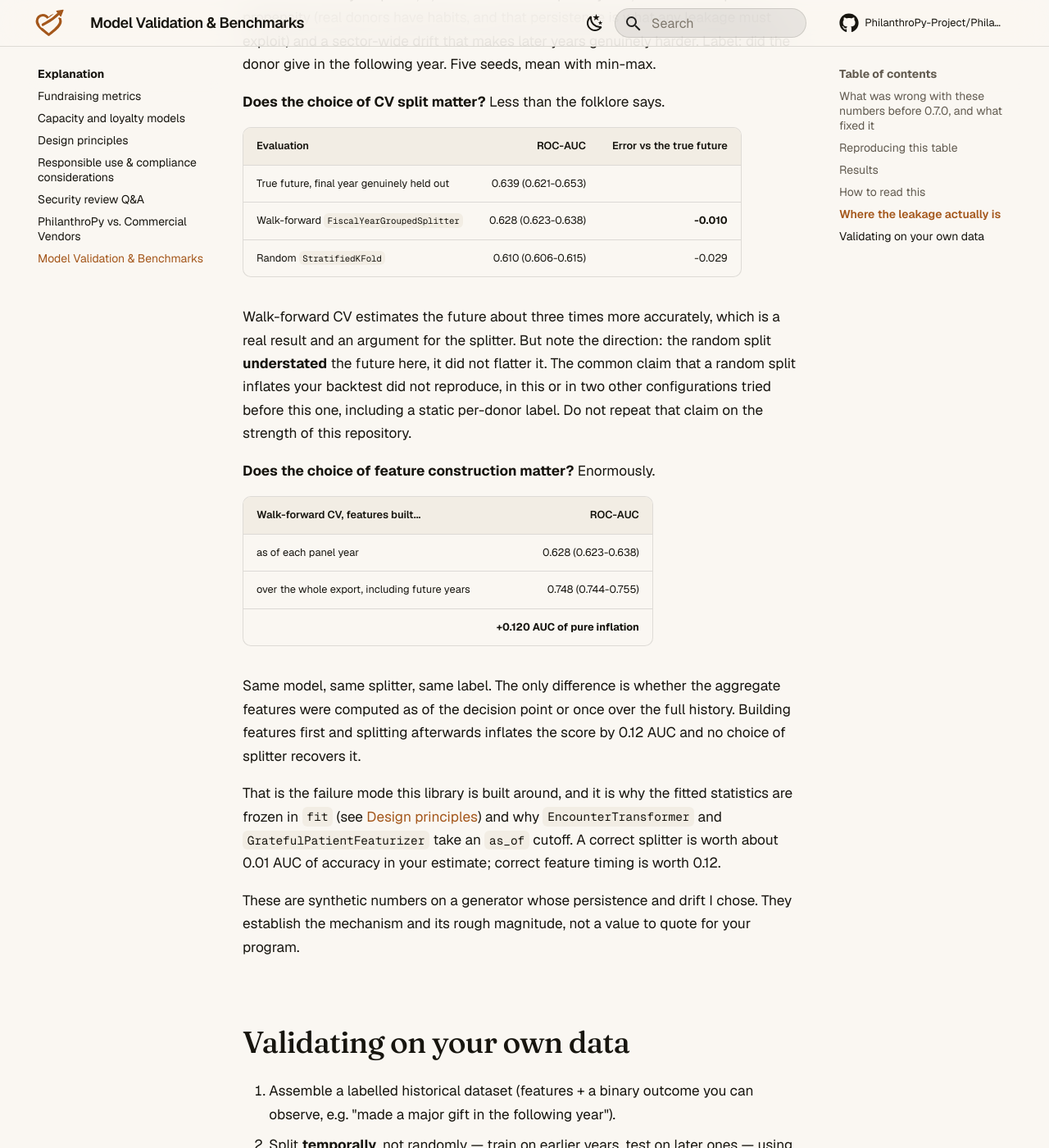
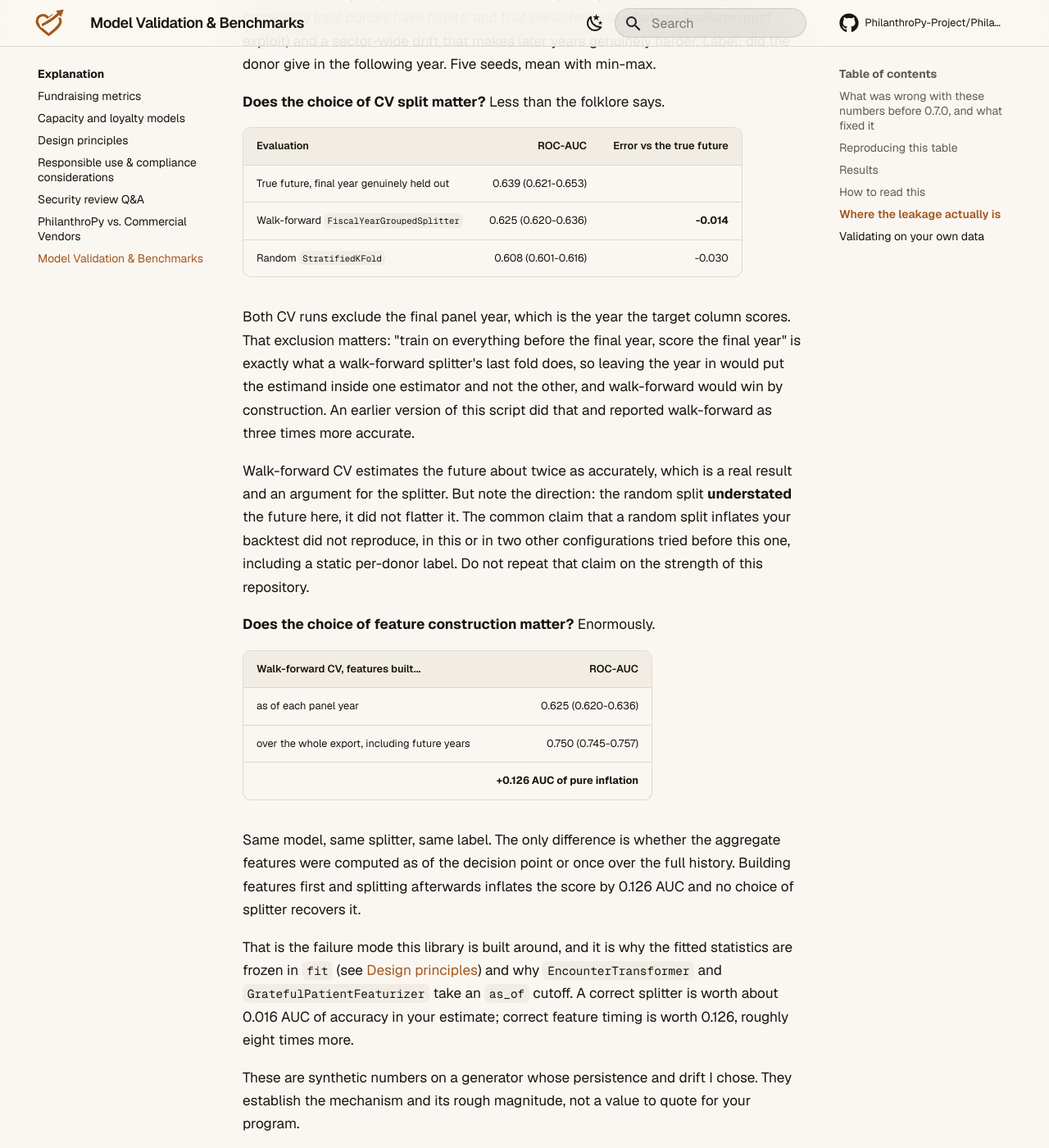
Before and after one commit to PhilanthroPy-Project/PhilanthroPy, an MkDocs documentation site: the page built from docs/explanation/benchmarks.md, in a window 1280 px wide and 1400 px high, scrolled down 4037 px. Shown: the whole window at 82% size. Built offline with MkDocs 1.6.1 and Material for MkDocs 9.7.7, drawn with Linux system fonts in a browser that asks for light colours; comment, search, counter and statistics services are not loaded.

Commit message:
fix: de-rig the CV comparison in the leakage experiment
Review found the headline was an artifact. `_true_future` trains on every year
but the last and scores the last, which is exactly what a walk-forward
splitter's final fold does. With the final year still in the CV data, the
estimand sat inside one estimator and not the other, so walk-forward won by
construction rather than on merit. That is the same class of error the script
exists to demonstrate, which is the embarrassing part.

Both CV runs now exclude the final panel year. The finding survives and is
weaker than I published:

  walk-forward error  -0.010 -> -0.014
  random error        -0.029 -> -0.030
  "three times more accurate" -> about twice

Finding B is unaffected, because it compares two feature constructions under the
same splitter: whole-history features inflate ROC-AUC by +0.126 (was +0.120).
So a correct splitter buys ~0.016 AUC of estimate accuracy and correct feature
timing buys ~0.126, roughly eight times more. That ordering was the point and it
holds.

The docs now state the exclusion and why, and record that an earlier version of
the script did not do it.

Separately, the review flagged that the docs referred to an `as_of` cutoff on the
encounter transformers in the present tense when no such parameter existed on
main. That was true when filed and is no longer: #92 landed it.

```diff
--- a/docs/explanation/benchmarks.md
+++ b/docs/explanation/benchmarks.md
@@ -134,11 +134,18 @@ min-max.
 | Evaluation | ROC-AUC | Error vs the true future |
 |---|---:|---:|
 | True future, final year genuinely held out | 0.639 (0.621-0.653) | |
-| Walk-forward `FiscalYearGroupedSplitter` | 0.628 (0.623-0.638) | **-0.010** |
-| Random `StratifiedKFold` | 0.610 (0.606-0.615) | -0.029 |
+| Walk-forward `FiscalYearGroupedSplitter` | 0.625 (0.620-0.636) | **-0.014** |
+| Random `StratifiedKFold` | 0.608 (0.601-0.616) | -0.030 |
 
-Walk-forward CV estimates the future about three times more accurately, which is
-a real result and an argument for the splitter. But note the direction: the
+Both CV runs exclude the final panel year, which is the year the target column
+scores. That exclusion matters: "train on everything before the final year, score
+the final year" is exactly what a walk-forward splitter's last fold does, so
+leaving the year in would put the estimand inside one estimator and not the
+other, and walk-forward would win by construction. An earlier version of this
+script did that and reported walk-forward as three times more accurate.
+
+Walk-forward CV estimates the future about twice as accurately, which is a real
+result and an argument for the splitter. But note the direction: the
 random split **understated** the future here, it did not flatter it. The common
 claim that a random split inflates your backtest did not reproduce, in this or in
 two other configurations tried before this one, including a static per-donor
@@ -148,21 +155,21 @@ label. Do not repeat that claim on the strength of this repository.
 
 | Walk-forward CV, features built... | ROC-AUC |
 |---|---:|
-| as of each panel year | 0.628 (0.623-0.638) |
-| over the whole export, including future years | 0.748 (0.744-0.755) |
-| | **+0.120 AUC of pure inflation** |
+| as of each panel year | 0.625 (0.620-0.636) |
+| over the whole export, including future years | 0.750 (0.745-0.757) |
+| | **+0.126 AUC of pure inflation** |
 
 Same model, same splitter, same label. The only difference is whether the
 aggregate features were computed as of the decision point or once over the full
 history. Building features first and splitting afterwards inflates the score by
-0.12 AUC and no choice of splitter recovers it.
+0.126 AUC and no choice of splitter recovers it.
 
 That is the failure mode this library is built around, and it is why the fitted
 statistics are frozen in `fit` (see
 [Design principles](design_principles.md)) and why `EncounterTransformer` and
 `GratefulPatientFeaturizer` take an `as_of` cutoff. A correct splitter is
-worth about 0.01 AUC of accuracy in your estimate; correct feature timing is
-worth 0.12.
+worth about 0.016 AUC of accuracy in your estimate; correct feature timing is
+worth 0.126, roughly eight times more.
 
 These are synthetic numbers on a generator whose persistence and drift I chose.
 They establish the mechanism and its rough magnitude, not a value to quote for
```
Also changed, not shown: CHANGELOG.md (+8 -5 lines), 1 other file.
